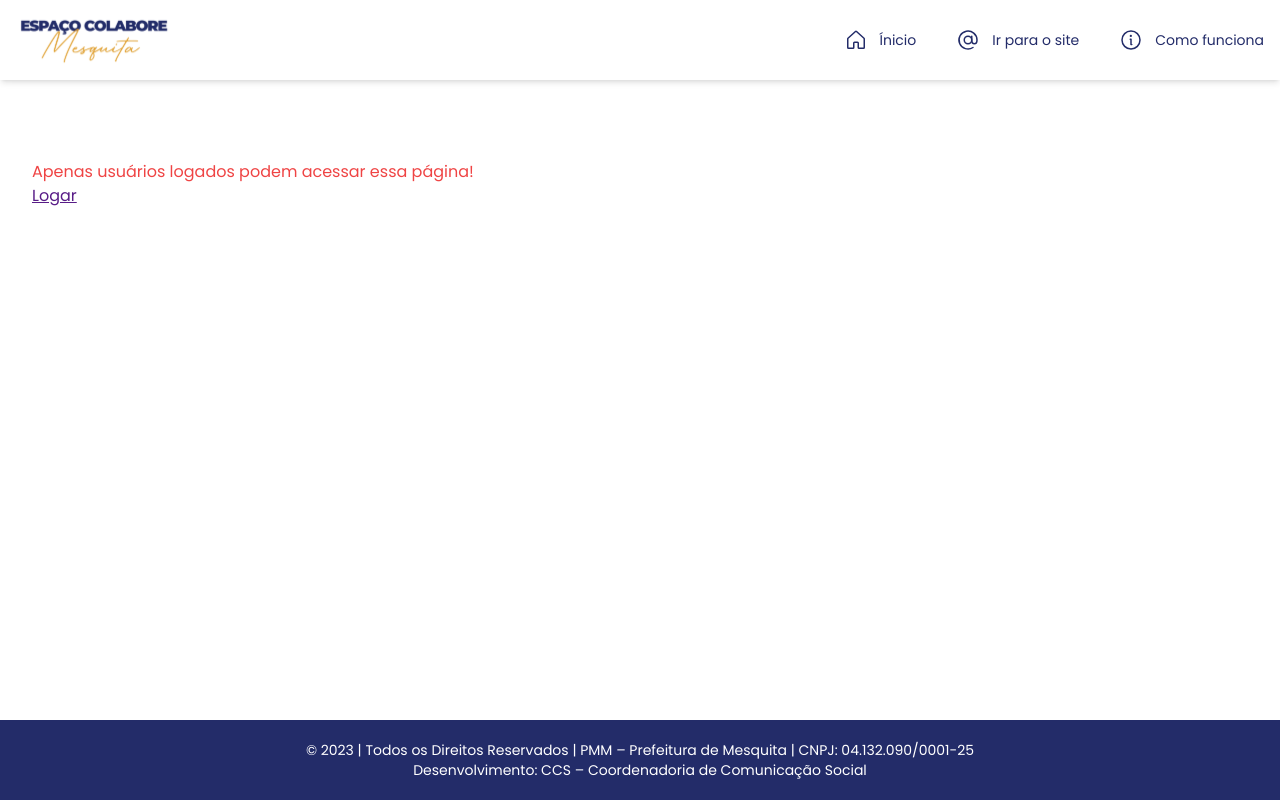
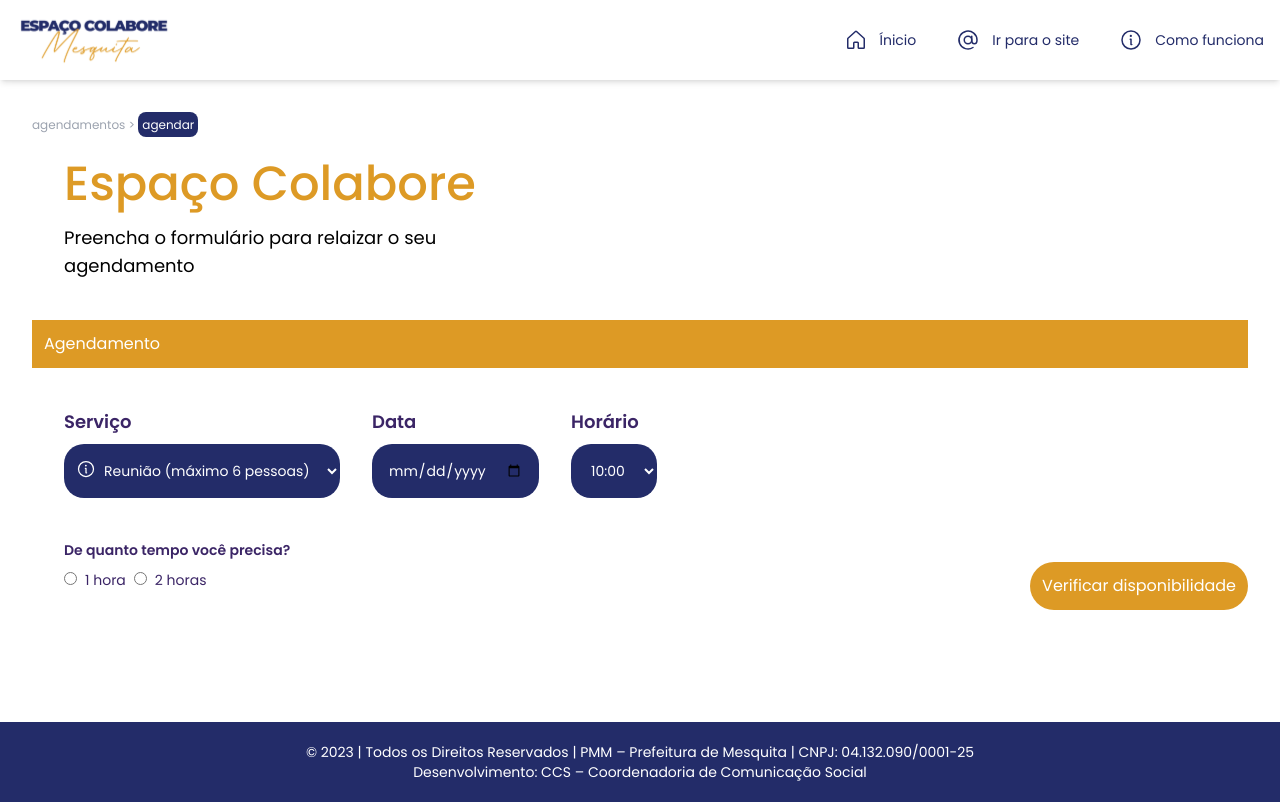
Before and after one commit to DesenvolvimentoCCS-PMM/colabore-usuario, a Next.js app: page /agendamentos/agendar in a window 1280 px wide. Built offline with nearby package versions, Linux system fonts and the light colour scheme.

Commit message:
Feat: remove acess private in schedu

```diff
--- a/src/app/agendamentos/agendar/page.tsx
+++ b/src/app/agendamentos/agendar/page.tsx
@@ -10,17 +10,7 @@ export default function Agendar() {
 
   return (
     <Container>
-      {!hasUserLogged ? (
-        <div>
-          <p className="text-md text-red-500">
-            Apenas usuários logados podem acessar essa página!
-          </p>
-          <Link href={"/entrar"} className="text-md underline text-purple-900">
-            Logar
-          </Link>
-        </div>
-      ) : (
-        <>
+
           <nav className="absolute top-28">
             <Link href={"/agendamentos"} className="text-gray-400  text-xs">
               agendamentos {" > "}
@@ -45,8 +35,6 @@ export default function Agendar() {
               <ScheduleForm />
             </section>
           </main>
-        </>
-      )}
     </Container>
   );
 }
```
